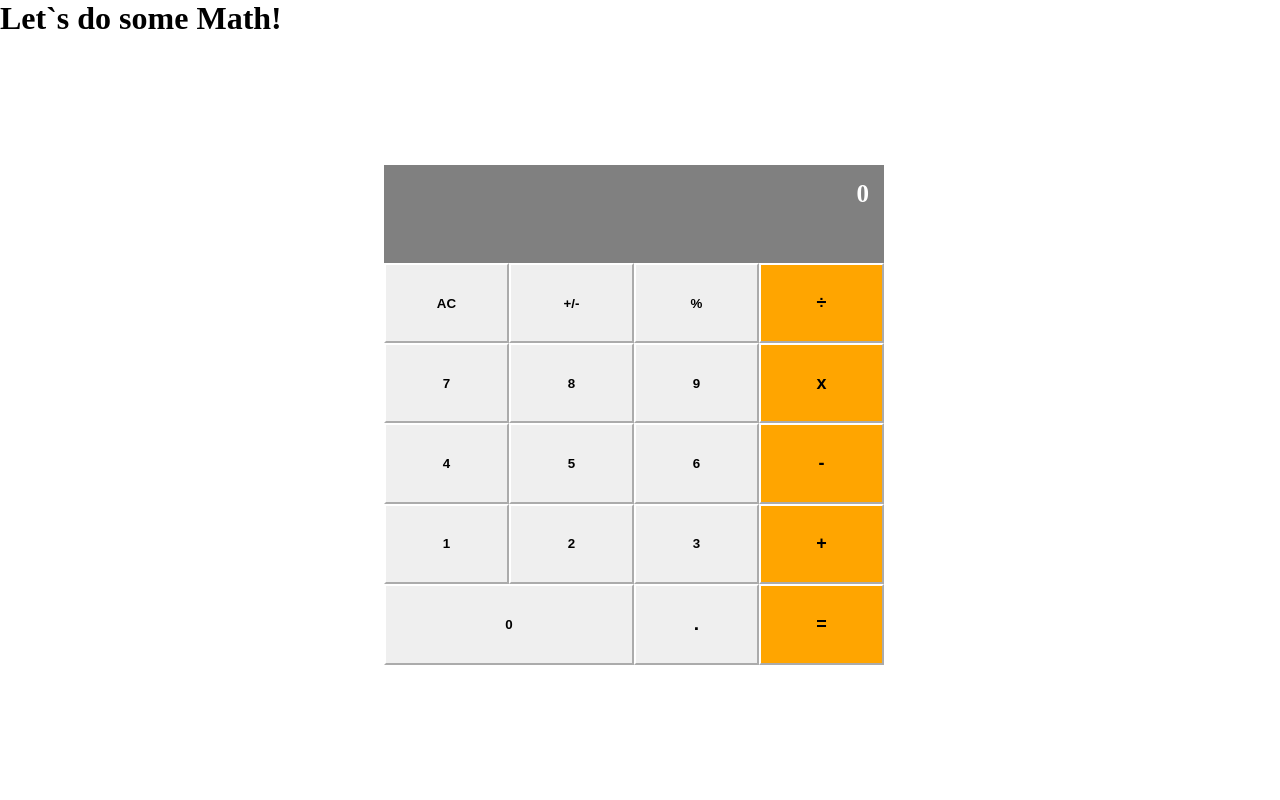
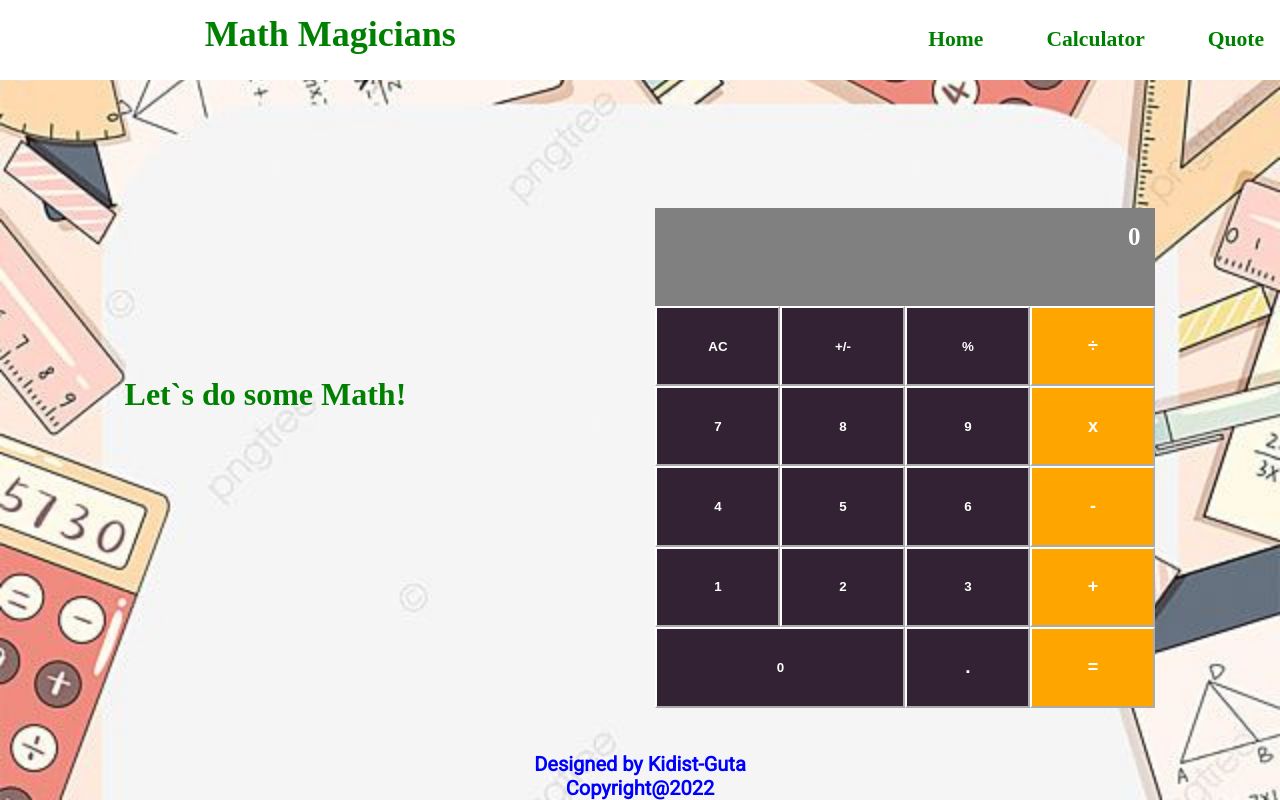
Before and after one commit to Ney2/math-magician, a React (Create React App) app: page /calculator in a window 1280 px wide. Built offline with nearby package versions, Linux system fonts and the light colour scheme.

Commit message:
Update files

```diff
--- a/src/App.js
+++ b/src/App.js
@@ -1,15 +1,24 @@
 /* eslint-disable react/prefer-stateless-function */
-import React, { Component } from 'react';
+import React from 'react';
+import {BrowserRouter, Routes, Route} from 'react-router-dom';
 import Calculator from './Components/Calculator';
+import List from './Components/List';
+import Home from './Components/Home';
+import Quote from './Components/Quote';
+import Footer from './Components/Footer';
 
-class App extends Component {
-  render() {
+const App = () => {
     return (
-      <div className="App">
-        <Calculator />
-      </div>
+        <BrowserRouter>
+            <List />
+            <Routes>
+                <Route path='/' element={<Home />}/>
+                <Route path='/calculator' element={<Calculator />}/>
+                <Route path='/quotes' element={<Quote />}/>
+            </Routes>
+            <Footer />
+        </BrowserRouter>
     );
-  }
-}
+};
 
 export default App;
--- a/src/Logic/operate.js
+++ b/src/Logic/operate.js
@@ -16,14 +16,14 @@
         try {
             return one.div(two).toString();
         } catch (err) {
-      return "Can't divide by 0.";
+            return 'Can\'t divide by 0.';
         }
     }
     if (operation === '%') {
         try {
             return one.mod(two).toString();
         } catch (err) {
-      return "Can't find modulo as can't divide by 0.";
+            return 'Can\'t find modulo as can\'t divide by 0.';
         }
     }
     throw Error(`Unknown operation '${operation}'`);
--- a/src/index.css
+++ b/src/index.css
@@ -6,13 +6,22 @@
   font-weight: bold;
 }
 
+.wrapper {
+  display: flex;
+  justify-content: space-around;
+}
+
+.wrapper h1 {
+  align-self: center;
+  color: green;
+}
+
 .container {
+  margin-top: 10%;
   display: grid;
   width: 500px;
   height: 500px;
   grid-template-columns: repeat(4, 1fr);
-  margin-left: 30%;
-  margin-top: 10%;
 }
 
 .output {
@@ -42,6 +51,8 @@
   font-size: larger;
 }
 
-.button {
+button {
   cursor: pointer;
+  background-color: #323;
+  color: #fff;
 }
--- a/src/index.js
+++ b/src/index.js
@@ -5,7 +5,7 @@
 
 const root = ReactDOM.createRoot(document.getElementById('root'));
 root.render(
-  <React.StrictMode>
-    <App />
-  </React.StrictMode>,
+    <React.StrictMode>
+        <App />
+    </React.StrictMode>,
 );
```
Also changed, not shown: package.json (+11 -1 lines), .eslintrc.json, src/Logic/calculate.js (indentation only), 1 other file (tests, documents, lock files or other folders). Lines whose indentation alone changed are shown as unchanged.
